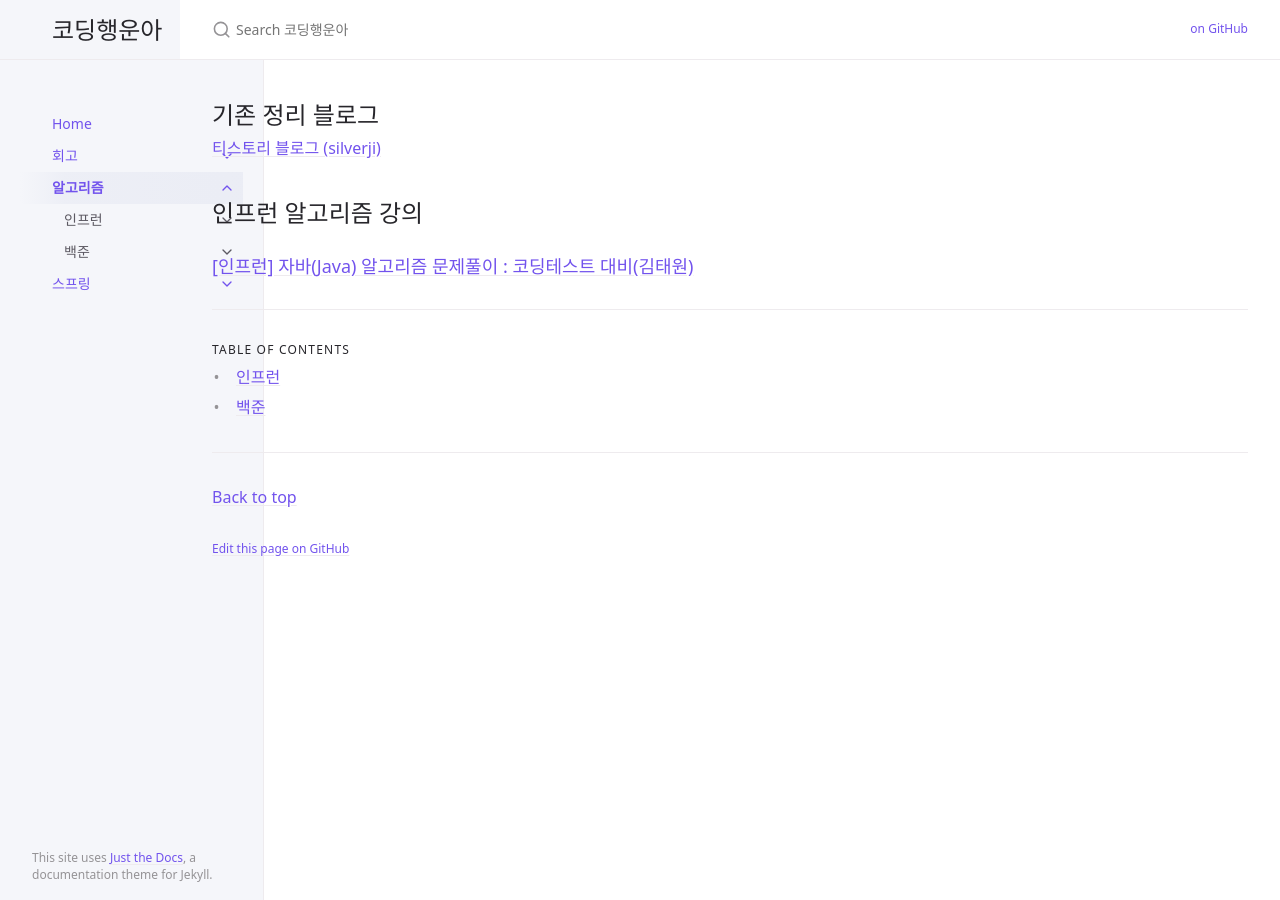
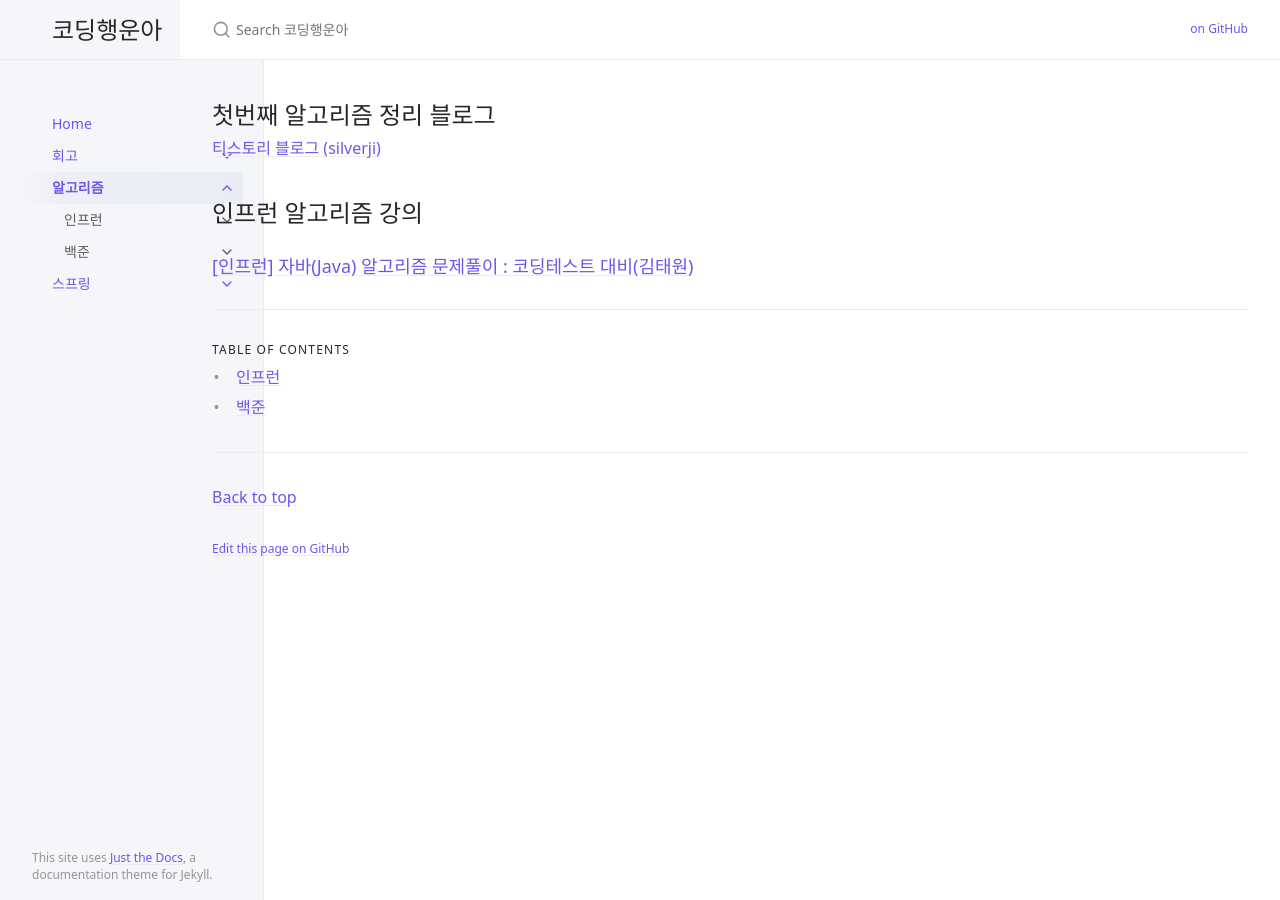
Before and after one commit to luckhunger/luckhunger-github.io, a Jekyll site: the page built from docs/algorithm/algorithm.md, in a window 1280 px wide. Built offline with Jekyll 4.4.1, drawn with Linux system fonts in a browser that asks for light colours.

Commit message:
문구 수정

```diff
--- a/docs/algorithm/algorithm.md
+++ b/docs/algorithm/algorithm.md
@@ -6,7 +6,7 @@ has_children: true
 permalink: /docs/algorithm
 ---
 
-## 기존 정리 블로그
+## 첫번째 알고리즘 정리 블로그
 [티스토리 블로그 (silverji)](https://silverji.tistory.com/)
 
 ## 인프런 알고리즘 강의
```
